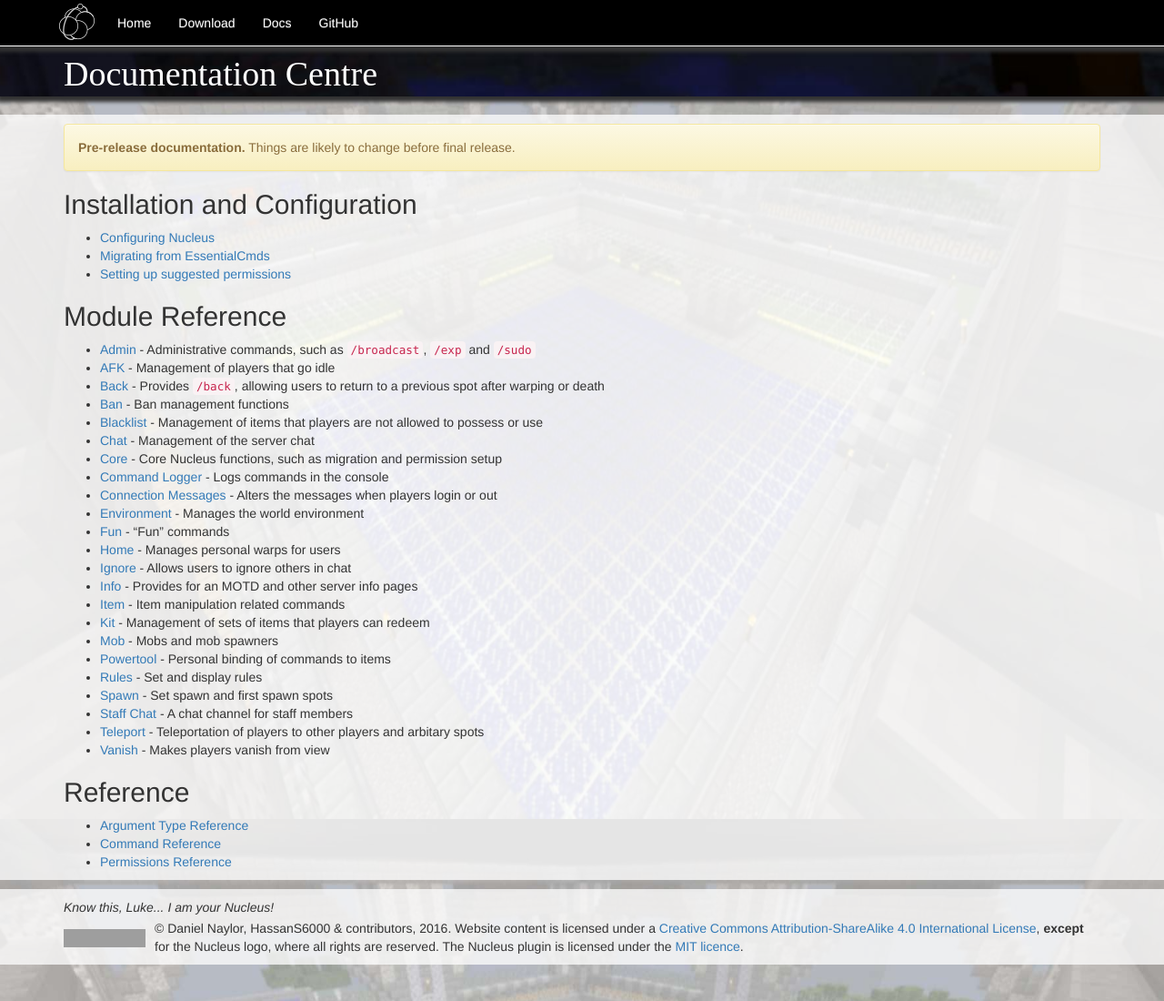
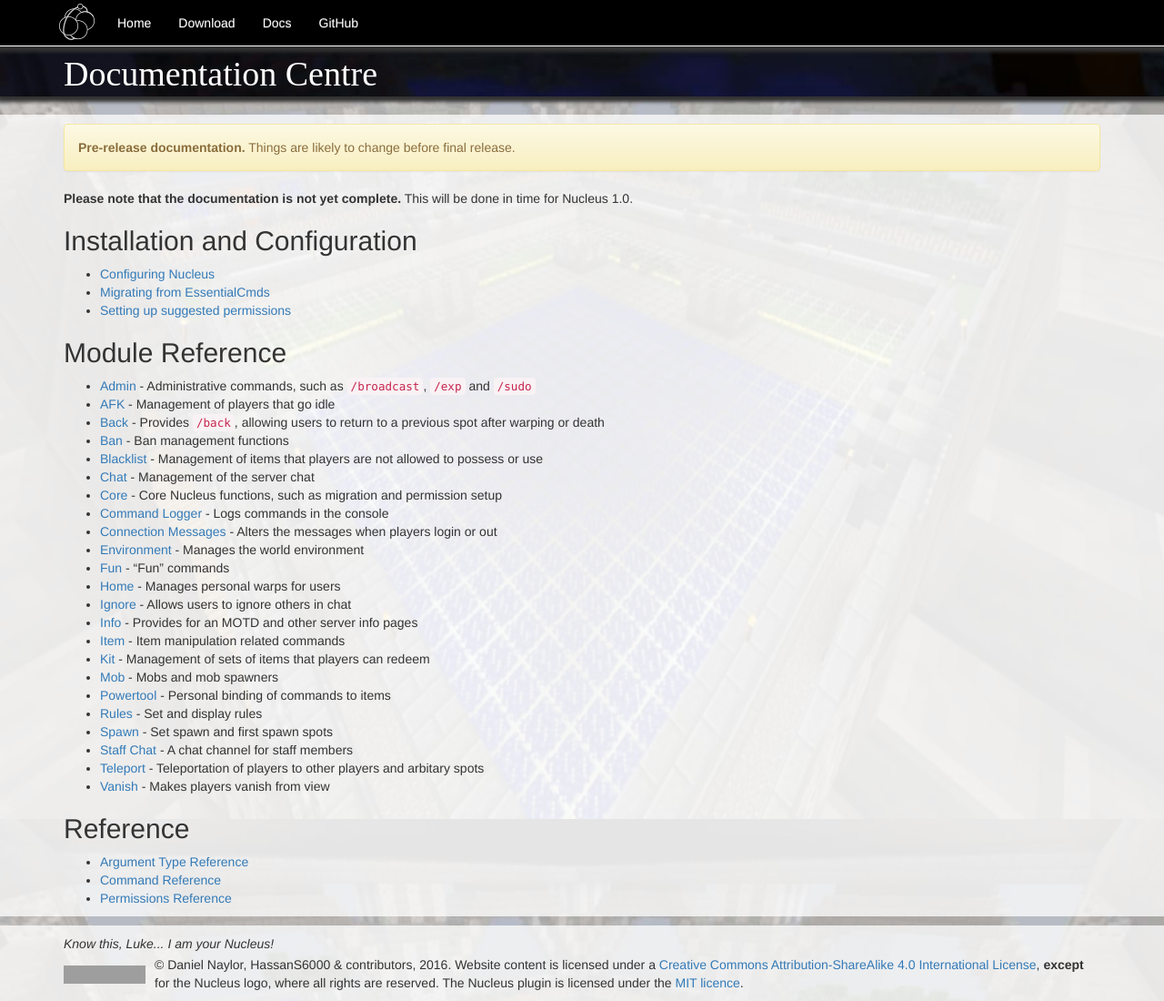
Before and after one commit to NucleusPowered/site-v1, a Jekyll site: the page built from docs/index.md, in a window 1280 px wide and 1100 px high. Shown: the whole window at 91% size. Built offline with Jekyll 4.4.1, drawn with Linux system fonts in a browser that asks for light colours; grey boxes are pictures that could not be loaded.

Commit message:
Add notice about incompleteness.

```diff
--- a/docs/index.md
+++ b/docs/index.md
@@ -3,6 +3,9 @@
 title: Documentation Centre
 header: Documentation Centre
 ---
+
+**Please note that the documentation is not yet complete.** This will be done in time for Nucleus 1.0.
+
 ## Installation and Configuration
 
 * [Configuring Nucleus](configuration/)
```
